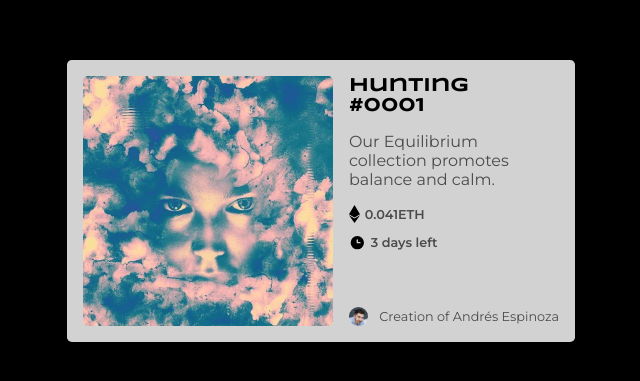
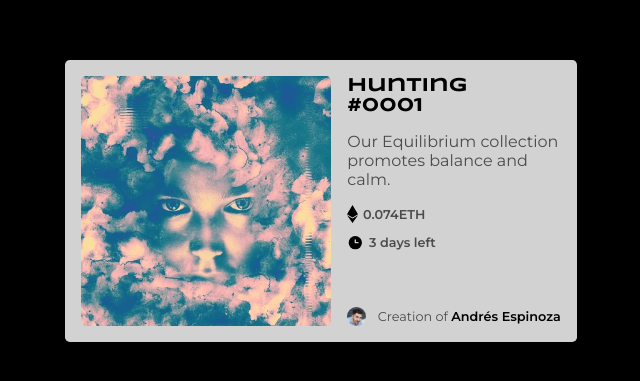
Before and after one commit to andres-espinoza/NFT-Collection, a React (Create React App) app: page / in a window 1280 px wide. Shown: the part 199-580 px from the top of the page, without its empty margins (319-959 px from the left). Built offline with nearby package versions, Linux system fonts and the light colour scheme.

Commit message:
Name styled component added

```diff
--- a/src/components/NFTCard/index.jsx
+++ b/src/components/NFTCard/index.jsx
@@ -10,6 +10,7 @@ import {
 	HoverArt,
 	NFTData,
 	MiniPic,
+    Name
 } from './styled'
 import ETH from '../../assets/nft-card/icon-ethereum.svg'
 import Clock from '../../assets/nft-card/icon-clock.svg'
@@ -32,7 +33,7 @@ const NFTCard = () => {
 				<CardContainerData>
 					<NFTData>
 						<CardIcons src={ETH} alt='' />
-						<span>0.041ETH</span>
+						<span>0.074ETH</span>
 					</NFTData>
 					<NFTData className='card__body-data-date'>
 						<CardIcons src={Clock} alt='' />
@@ -43,7 +44,7 @@ const NFTCard = () => {
 				<CardFooter>
 					<MiniPic src={Pic} alt='' />
 					<p>
-						Creation of <span>Andrés Espinoza</span>
+						Creation of <Name href='https://github.com/andres-espinoza' target='_blank' rel='noopener noreferrer'>Andrés Espinoza</Name>
 					</p>
 				</CardFooter>
 			</CardBody>
--- a/src/components/NFTCard/styled.js
+++ b/src/components/NFTCard/styled.js
@@ -106,3 +106,8 @@ export const MiniPic = styled('img')`
 	aspect-ratio: 1/1;
 	border-radius: 50%;
 `
+
+export const Name = styled('a')`
+    font-weight: 600;
+    color: #000;
+`
```
